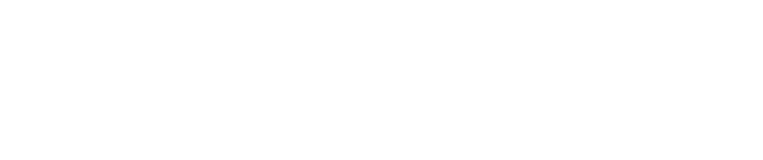
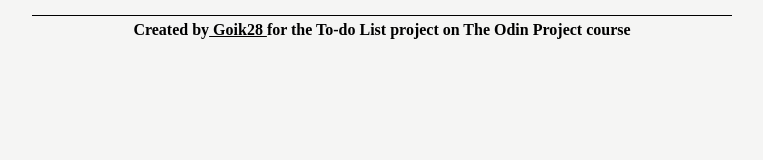
Before and after one commit to Goik28/Odin-TodoList, a website built with webpack: page dist/index.html in a window 1280 px wide. Shown: the whole page, without its empty margins (258-1021 px from the left). Built offline with Linux system fonts and the light colour scheme.

Commit message:
Create components list and task
Edit footer, it's ready.
Start to work with the main component.
Create list, task, listDOM and TaskDOM files.

```diff
--- a/src/Components/Footer/footer.css
+++ b/src/Components/Footer/footer.css
@@ -7,4 +7,10 @@ footer {
     padding-top: 5px;
     border: solid black 0px;
     border-top-width: 1px;
+    width: 700px;
 }
+
+a:link,
+a:visited{
+    color: black;
+}
--- a/src/Components/Footer/footer.js
+++ b/src/Components/Footer/footer.js
@@ -1,12 +1,13 @@
 import './footer.css';
 export default createFooter;
 
-const text = "This is not a real restaurant -- Created by Goik for the Restaurant project on The Odin Project course";
+const text = `Created by<a href="https://github.com/Goik28"> Goik28 </a>for the To-do List project on The Odin Project course`;
+
 
 function createFooter() {
     const footer = document.createElement('footer');
     const description = document.createElement('div');
-    description.textContent = text;
+    description.innerHTML = text;
     footer.appendChild(description);
     return footer;
 }
--- /dev/null
+++ b/src/index.css
@@ -0,0 +1,10 @@
+body {
+    margin: 0px;
+    padding: 0px;
+    height: 100vh;
+    display: flex;
+    flex-direction: column;
+    justify-content: space-between;
+    align-items: center;
+    background-color: #F5F5F4;  /*tailwind stone theme*/
+};
--- a/src/index.js
+++ b/src/index.js
@@ -0,0 +1,4 @@
+import './index.css';
+import createFooter from './Components/Footer/footer.js';
+
+document.body.appendChild(createFooter());
```
Also changed, not shown: dist/bundle.js, src/Components/List/list.css (added), src/Components/List/list.js (added), src/Components/List/listDOM.js (added), src/Components/Main/main.css (added), src/Components/Main/main.js (added), src/Components/Task/task.css (added), src/Components/Task/task.js (added), src/Components/Task/taskDOM.js (added).
